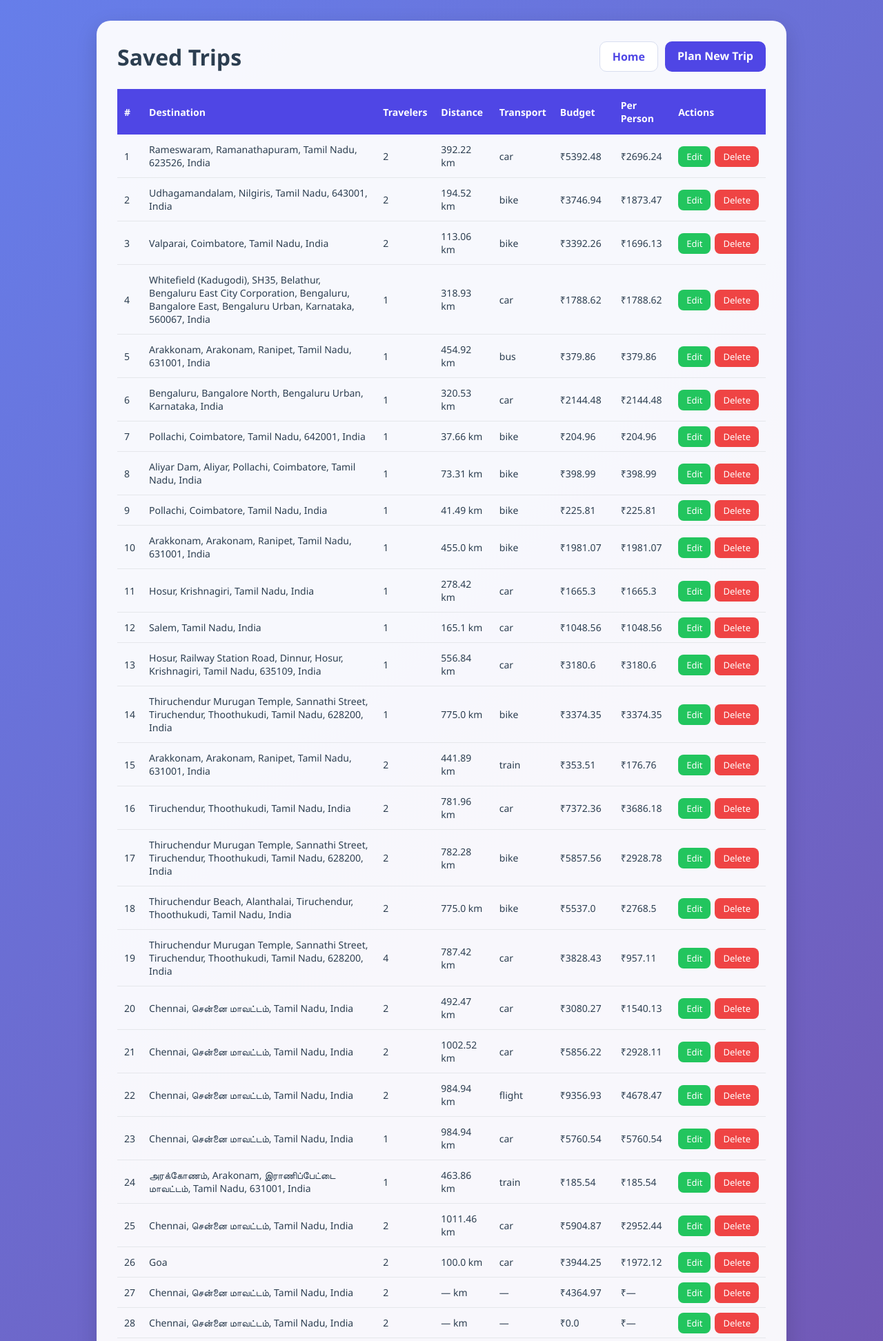
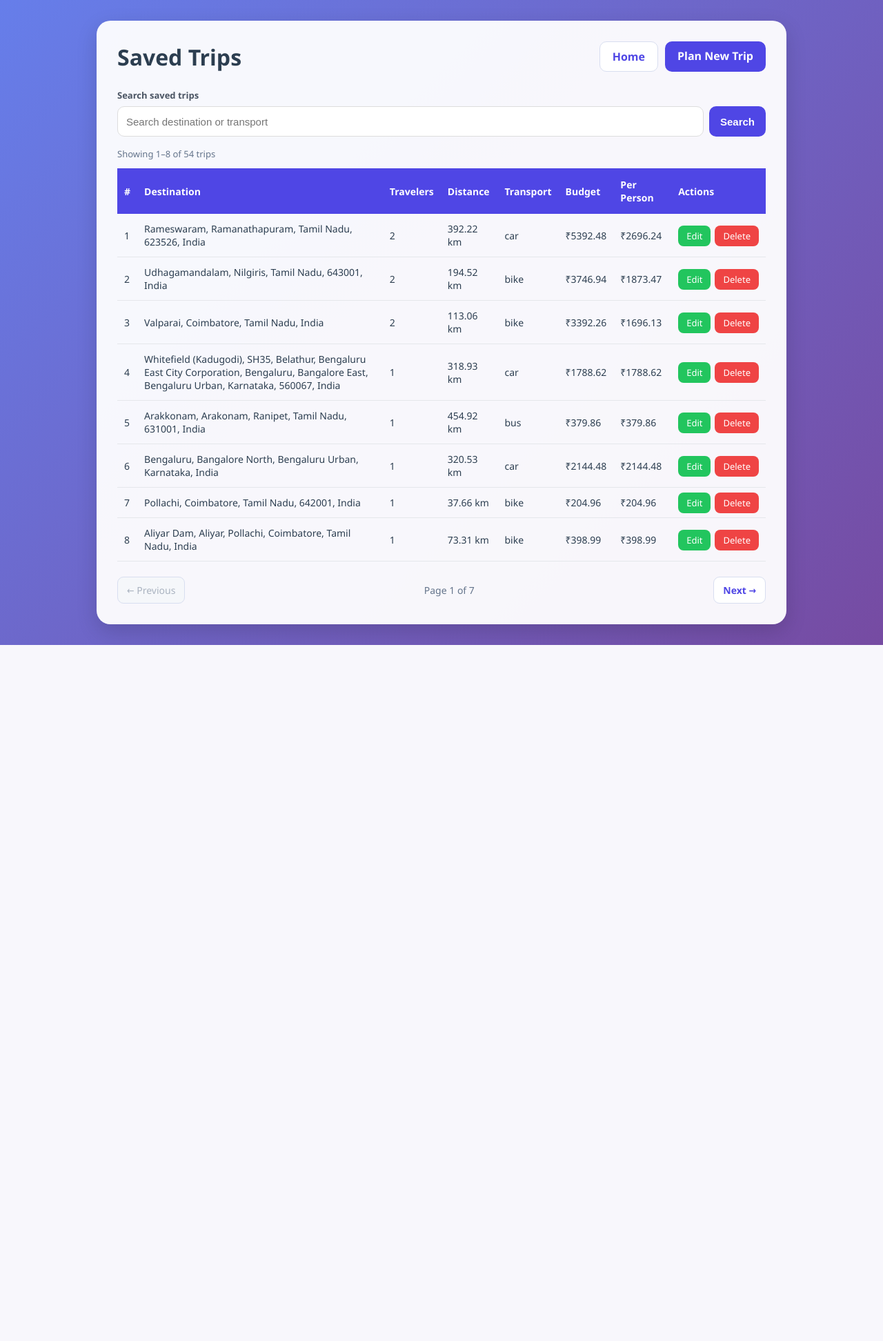
Before and after one commit to suriya3002/Travel_Budget_Planner, a Flask app: page /trips in a window 1280 px wide. Shown: the top 1944 px of the page at 69% size. After the commit the page ends 935 px from the top, so only its background shows below. Run offline with Flask 3, Linux system fonts and the light colour scheme; data comes from the database, SQL or seed files in the repository.

Commit message:
feat: implement trip search functionality with pagination and enhance UI for trip listing

```diff
--- a/app.py
+++ b/app.py
@@ -365,12 +365,34 @@ def planner():
 
 @app.route("/trips")
 def trips():
+    search_query = request.args.get("q", "").strip()
+    try:
+        page = max(1, int(request.args.get("page", 1)))
+    except (TypeError, ValueError):
+        page = 1
+    per_page = 8
+    where_clause = ""
+    params = []
+    if search_query:
+        where_clause = "WHERE destination LIKE ? OR transport_mode LIKE ?"
+        term = f"%{search_query}%"
+        params = [term, term]
     conn = get_db()
+    total = conn.execute(
+        f"SELECT COUNT(*) FROM trips {where_clause}", params
+    ).fetchone()[0]
+    total_pages = max(1, (total + per_page - 1) // per_page)
+    page = min(page, total_pages)
     rows = conn.execute(
-        "SELECT * FROM trips ORDER BY id DESC"
+        f"SELECT * FROM trips {where_clause} ORDER BY id DESC LIMIT ? OFFSET ?",
+        [*params, per_page, (page - 1) * per_page],
     ).fetchall()
     conn.close()
-    return render_template("trips.html", trips=rows)
+    return render_template(
+        "trips.html", trips=rows, search_query=search_query, page=page,
+        total_pages=total_pages, total=total,
+        first_item=(page - 1) * per_page + 1 if total else 0,
+    )
 
 
 @app.route("/edit/<int:trip_id>")
--- a/static/trip.css
+++ b/static/trip.css
@@ -1,5 +1,9 @@
 body { background: linear-gradient(135deg, #667eea, #764ba2); }
 .container { background: rgba(255, 255, 255, .95); }
 .trip-nav { display: flex; gap: 10px; flex-wrap: wrap; }.home-btn { display: inline-block; padding: 10px 18px; border-radius: 10px; background: #fff; border: 1px solid #d8def0; color: #4f46e5; text-decoration: none; font-weight: 600; }
+.trip-search { margin: 8px 0 12px; }.trip-search label { margin: 0 0 7px; font-size: 13px; color: #4b5563; }.trip-search div { display: flex; gap: 8px; align-items: center; }.trip-search input { margin: 0; min-height: 44px; }.trip-search button { min-height: 44px; padding: 10px 16px; }.trip-search a { color: #4f46e5; font-size: 14px; font-weight: 600; text-decoration: none; }.trip-count { margin: 16px 0 -8px; color: #64748b; font-size: 13px; }
 table { width: 100%; border-collapse: collapse; margin-top: 20px; }th { background: #4f46e5; color: #fff; padding: 14px 10px; text-align: left; font-size: 14px; }td { padding: 12px 10px; border-bottom: 1px solid #e5e7eb; font-size: 14px; }tr:hover { background: #f9fafb; }.actions { white-space: nowrap; }.edit-btn, .delete-btn { color: #fff; padding: 6px 12px; border-radius: 8px; text-decoration: none; font-size: 13px; }.edit-btn { background: #22c55e; margin-right: 6px; }.delete-btn { background: #ef4444; }.empty a { color: #4f46e5; font-weight: 600; }
+.pagination { display: flex; align-items: center; justify-content: space-between; gap: 12px; margin-top: 22px; color: #64748b; font-size: 14px; }.pagination a, .pagination .disabled { padding: 9px 13px; border: 1px solid #d8def0; border-radius: 9px; text-decoration: none; }.pagination a { color: #4f46e5; background: #fff; font-weight: 700; }.pagination .disabled { color: #aab3c0; background: #f5f7fa; }
 @media (max-width: 768px) { table, thead, tbody, th, td, tr { display: block; } thead { display: none; } tr { padding: 10px 0; border-bottom: 1px solid #e5e7eb; } td { padding: 8px 10px 8px 50%; border: 0; position: relative; } td::before { content: attr(data-label); position: absolute; left: 10px; font-weight: 700; color: #4b5563; } .actions { white-space: normal; } }
+
+@media (max-width: 768px) { .trip-search div { flex-wrap: wrap; } .trip-search input { flex: 1 1 100%; } .pagination { flex-wrap: wrap; justify-content: center; text-align: center; } }
--- a/templates/trips.html
+++ b/templates/trips.html
@@ -1,33 +1,24 @@
-<!DOCTYPE html>
+<!doctype html>
 <html lang="en">
 <head>
-    <meta charset="UTF-8">
-    <meta name="viewport" content="width=device-width, initial-scale=1.0">
-    <title>Saved Trips</title>
-    <link rel="stylesheet" href="{{ url_for('static', filename='style.css') }}">
-    <link rel="stylesheet" href="{{ url_for('static', filename='trip.css') }}">
+  <meta charset="utf-8"><meta name="viewport" content="width=device-width, initial-scale=1.0">
+  <title>Saved Trips</title>
+  <link rel="stylesheet" href="{{ url_for('static', filename='style.css') }}">
+  <link rel="stylesheet" href="{{ url_for('static', filename='trip.css') }}">
 </head>
 <body>
-<div class="container">
-  <div class="top-bar">
-    <h1>Saved Trips</h1>
-    <div class="trip-nav"><a href="/" class="home-btn">Home</a><a href="/planner" class="back-btn">Plan New Trip</a></div>
-  </div>
+<main class="container">
+  <div class="top-bar"><h1>Saved Trips</h1><div class="trip-nav"><a href="/" class="home-btn">Home</a><a href="/planner" class="back-btn">Plan New Trip</a></div></div>
+  <form class="trip-search" method="get" action="/trips" role="search"><label for="trip_search">Search saved trips</label><div><input id="trip_search" type="search" name="q" value="{{ search_query }}" placeholder="Search destination or transport"><button type="submit">Search</button>{% if search_query %}<a href="/trips">Clear</a>{% endif %}</div></form>
   {% if trips %}
-  <table>
-    <thead><tr><th>#</th><th>Destination</th><th>Travelers</th><th>Distance</th><th>Transport</th><th>Budget</th><th>Per Person</th><th>Actions</th></tr></thead>
-    <tbody>
-    {% for trip in trips %}
-      <tr>
-        <td data-label="#">{{ loop.index }}</td><td data-label="Destination">{{ trip['destination'] }}</td><td data-label="Travelers">{{ trip['travelers'] }}</td><td data-label="Distance">{{ trip['total_distance'] or '—' }} km</td><td data-label="Transport">{{ trip['transport_mode'] or '—' }}</td><td data-label="Budget">₹{{ trip['total_budget'] }}</td><td data-label="Per Person">₹{{ trip['cost_per_person'] or '—' }}</td>
-        <td class="actions" data-label="Actions"><a href="/edit/{{ trip['id'] }}" class="edit-btn">Edit</a><a href="/delete/{{ trip['id'] }}" class="delete-btn" onclick="return confirm('Delete this trip?')">Delete</a></td>
-      </tr>
-    {% endfor %}
-    </tbody>
-  </table>
+    <p class="trip-count">Showing {{ first_item }}–{{ first_item + trips|length - 1 }} of {{ total }} trip{{ '' if total == 1 else 's' }}</p>
+    <table><thead><tr><th>#</th><th>Destination</th><th>Travelers</th><th>Distance</th><th>Transport</th><th>Budget</th><th>Per Person</th><th>Actions</th></tr></thead><tbody>
+    {% for trip in trips %}<tr><td data-label="#">{{ first_item + loop.index0 }}</td><td data-label="Destination">{{ trip['destination'] }}</td><td data-label="Travelers">{{ trip['travelers'] }}</td><td data-label="Distance">{{ trip['total_distance'] or '—' }} km</td><td data-label="Transport">{{ trip['transport_mode'] or '—' }}</td><td data-label="Budget">₹{{ trip['total_budget'] }}</td><td data-label="Per Person">₹{{ trip['cost_per_person'] or '—' }}</td><td class="actions" data-label="Actions"><a href="/edit/{{ trip['id'] }}" class="edit-btn">Edit</a><a href="/delete/{{ trip['id'] }}" class="delete-btn" onclick="return confirm('Delete this trip?')">Delete</a></td></tr>{% endfor %}
+    </tbody></table>
+    {% if total_pages > 1 %}<nav class="pagination" aria-label="Saved trip pages">{% if page > 1 %}<a href="{{ url_for('trips', q=search_query, page=page - 1) }}">← Previous</a>{% else %}<span class="disabled">← Previous</span>{% endif %}<span>Page {{ page }} of {{ total_pages }}</span>{% if page < total_pages %}<a href="{{ url_for('trips', q=search_query, page=page + 1) }}">Next →</a>{% else %}<span class="disabled">Next →</span>{% endif %}</nav>{% endif %}
   {% else %}
-    <div class="empty">No trips saved yet. <a href="/">Start planning from the home page.</a></div>
+    <div class="empty">{% if search_query %}No saved trips match “{{ search_query }}”. <a href="/trips">Clear search</a>{% else %}No trips saved yet. <a href="/planner">Start planning a trip.</a>{% endif %}</div>
   {% endif %}
-</div>
+</main>
 </body>
 </html>
```
